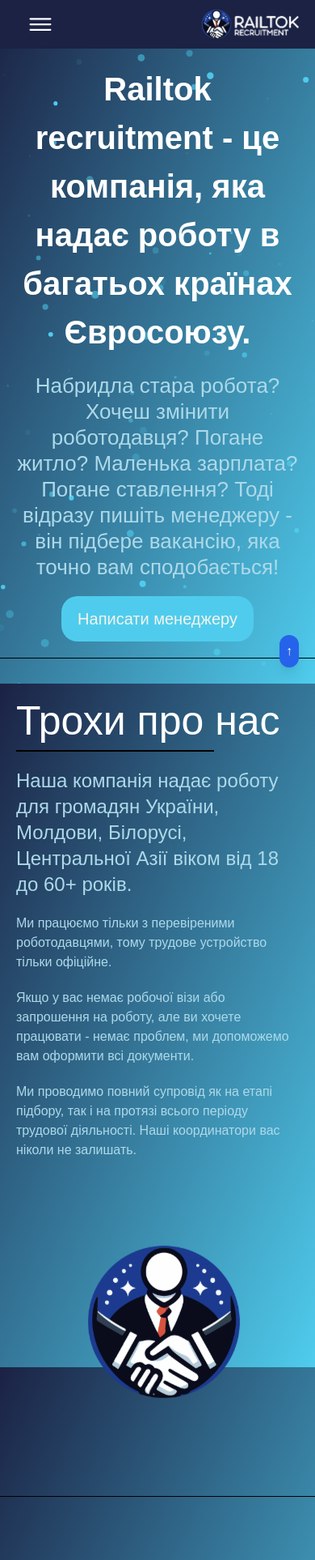
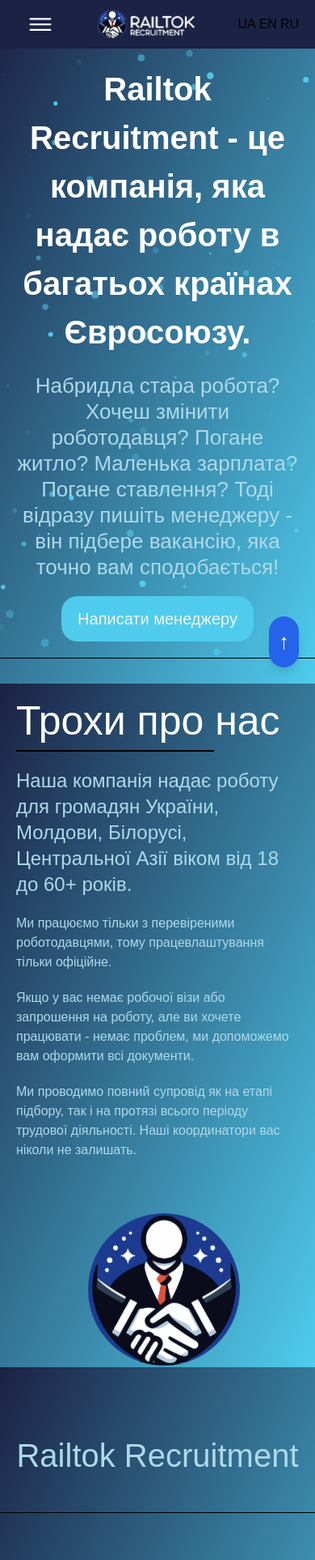
Before and after one commit to Towikk01/railtok, a Next.js app: page / in a window 390 px wide. Shown: the top 1926 px of the page at 81% size. Built offline with nearby package versions, Linux system fonts and the light colour scheme; a web font is replaced by a local one.

Commit message:
feat(root):fixed app

```diff
--- a/src/app/components/header/BurgerMenu.jsx
+++ b/src/app/components/header/BurgerMenu.jsx
@@ -51,11 +51,6 @@
 
             <ButtonWithModal toggle={toggle}/>
             </div>
-            <div className="bg-[#1b2244] w-full flex justify-center text-white relative py-2">
-                <button text="UA" onClick={() => language('uk')}>UA</button>
-                <button text="EN" onClick={() => language('en')}>EN</button>
-                <button text="RU" onClick={() => language('ru')}>RU</button>
-            </div>
         </div>
     )
 }
@@ -63,7 +58,7 @@
 const BurgerMenu = ({opened, toggle, language}) => {
     return (
         <>
-            <button className="w-full pl-3 md:hidden" onClick={toggle}>
+            <button className="w-fit pl-3 md:hidden" onClick={toggle}>
                 {opened ? (
                     <IoMdClose className="w-9 h-9 md:hidden text-white"/>
                 ) : (
--- a/src/app/components/header/Header.jsx
+++ b/src/app/components/header/Header.jsx
@@ -28,9 +28,14 @@
     return (
         <header className="flex flex-row justify-between py-3  z-20 fixed w-full bg-[#1b2244] items-center">
             <div
-                className="flex flex-row items-center justify-center relative md:justify-between w-full max-w-[1000px] mx-auto px-5">
+                className="flex flex-row items-center justify-between relative md:justify-between w-full max-w-[1000px] mx-auto px-5">
                 <BurgerMenu opened={opened} toggle={toggleOpenedMenu} language={language}/>
                 <Image src={Logo} alt="logo" width={120} height={120}/>
+                <div className="flex md:hidden flex-row gap-1">
+                    <button onClick={() => setLanguage ('uk')}>UA</button>
+                    <button onClick={() => setLanguage ('en')}>EN</button>
+                    <button onClick={() => setLanguage ('ru')}>RU</button>
+                </div>
                 <div className="hidden md:flex flex-row gap-8 justify-around items-center w-full px-5 lg:w-3/5">
                     {navigation.map ((item, index) => (
                         <Link key={index} href={item.link} className="whitespace-pre">
--- a/src/app/components/scrolltotop/ScrollToTopButton.jsx
+++ b/src/app/components/scrolltotop/ScrollToTopButton.jsx
@@ -4,7 +4,7 @@
     return (
         <Link href="/" scroll={true}>
             <button
-                className="fixed bottom-5 right-5 z-50 p-2 text-white bg-blue-600 hover:bg-blue-700 focus:outline-none focus:ring-2 focus:ring-blue-600 focus:ring-opacity-50 shadow-lg rounded-full"
+                className="fixed bottom-5 right-5 z-50 p-3 text-[26px] text-white bg-blue-600 hover:bg-blue-700 focus:outline-none focus:ring-2 focus:ring-blue-600 focus:ring-opacity-50 shadow-lg rounded-full"
                 aria-label="Scroll to top"
             >
                 ↑
--- a/src/app/components/vacation-card/VacationCard.jsx
+++ b/src/app/components/vacation-card/VacationCard.jsx
@@ -3,7 +3,7 @@
 
 const VacationCard = ({ title,  country, sellary, schedule, food, accomodation, requirements, description, backgroundImage }) => {
     return (
-        <figure className="relative text-white bg-cover bg-center h-full rounded-lg shadow-md overflow-hidden">
+        <figure className="relative text-white bg-cover bg-center h-full rounded-lg h-fit shadow-md overflow-hidden">
             <Image
                 src={backgroundImage}
                 alt="Background"
--- a/src/app/sections/about/About.jsx
+++ b/src/app/sections/about/About.jsx
@@ -11,7 +11,7 @@
     const currentTranslations = translations[language]
     return (
         <section id="about" className="flex md:flex-row w-full px-5 py-10 border-black border-b">
-            <div className="w-full flex flex-col md:flex-row items-center justify-between gap-10">
+            <div className="w-full flex flex-col md:flex-row items-center justify-between gap-0 md:gap-6">
                 <div className="text-[#ADD9E9] md:w-2/4 w-full flex flex-col gap-5">
                     <h4 className="text-[50px] relative text-white after:absolute w-fit after:w-3/4 after:h-0.5 after:bg-black after:content-[''] after:-bottom-0 after:left-0">{currentTranslations.about.title}</h4>
                     <p className="text-[24px] leading-8 font-[500]">
@@ -27,6 +27,7 @@
                         {currentTranslations.about.p3}
                     </p>
                 </div>
+                <div className="flex flex-col items-center">
                 <motion.div className="md:w-2/5 w-full flex justify-center"
                             initial={{scale : 1}} // Start at normal size
                             animate={{
@@ -42,6 +43,8 @@
                     <Image src={HeadingImage} alt="smthn" width={400} height={400}
                            className="rounded-[50%] h-[335px] lg:h-[400px] object-cover"/>
                 </motion.div>
+                    <h4 className="text-[#ADD9E9] text-[40px]">Railtok Recruitment</h4>
+                </div>
 
             </div>
         </section>
--- a/src/app/translations.js
+++ b/src/app/translations.js
@@ -12,7 +12,7 @@
                     contacts: 'Контакты',
                 },
              heading: {
-                 title: 'Railtok recruitment это компания которая предоставляет работу во многих странах Евросоюза.',
+                 title: 'Railtok Recruitment это компания которая предоставляет работу во многих странах Евросоюза.',
                  description: 'Надоела старая работа? Хочешь поменять работодателя? Плохое жилье? Маленькая зарплата? Плохое отношение? Тогда сразу пишите менеджеру - он подберет вакансию, которая точно вам понравится!'
              },
              about: {
@@ -105,8 +105,8 @@
                  footer: {
         title: 'Ссылки на группы с вакансиями',
         link1: 'Вакансии в Польше',
-        link2: 'Вакансии в Германии',
-        link3: 'Вакансии во Франции',
+        link2: 'Вакансии в западной Европе',
+        link3: 'Вакансии во Эстонии',
     },
              button : 'Написать менеджеру'}
          ,
@@ -120,7 +120,7 @@
                     contacts: 'Contacts',
                 },
                 heading: {
-                    title: 'Railtok recruitment is a company that provides work in many European Union countries.',
+                    title: 'Railtok Recruitment is a company that provides work in many European Union countries.',
                     description: 'Tired of the old job? Want to change employer? Bad housing? Low salary? Bad attitude? Then write to the manager right away - he will pick up a vacancy that you will definitely like!'
                 },
                 about: {
@@ -208,8 +208,8 @@
                 footer : {
                     title: 'Links to groups with vacancies',
                     link1: 'Vacancies in Poland',
-                    link2: 'Vacancies in Germany',
-                    link3: 'Vacancies in France',
+                    link2: 'Vacancies in Western Europe',
+                    link3: 'Vacancies in Estonia',
                 },
                 button: 'Contact a manager',
                 features: [['Official employment', 'Verified employers', 'Vacancies for men, women, and couples', 'Vacancies under Umowa Zlecenia and Umowa o pracę terms'],
@@ -226,13 +226,13 @@
             contacts: 'Контакти',
          },
         heading: {
-            title: 'Railtok recruitment - це компанія, яка надає роботу в багатьох країнах Євросоюзу.',
+            title: 'Railtok Recruitment - це компанія, яка надає роботу в багатьох країнах Євросоюзу.',
             description: 'Набридла стара робота? Хочеш змінити роботодавця? Погане житло? Маленька зарплата? Погане ставлення? Тоді відразу пишіть менеджеру - він підбере вакансію, яка точно вам сподобається!'
 },
         about: {
             title: 'Трохи про нас',
             description: 'Наша компанія надає роботу для громадян України, Молдови, Білорусі, Центральної Азії віком від 18 до 60+ років.',
-            p1: 'Ми працюємо тільки з перевіреними роботодавцями, тому трудове устройство тільки офіційне.',
+            p1: 'Ми працюємо тільки з перевіреними роботодавцями, тому працевлаштування тільки офіційне.',
             p2: 'Якщо у вас немає робочої візи або запрошення на роботу, але ви хочете працювати - немає проблем, ми допоможемо вам оформити всі документи.',
             p3: 'Ми проводимо повний супровід як на етапі підбору, так і на протязі всього періоду трудової діяльності. Наші координатори вас ніколи не залишать.'
     },
@@ -319,7 +319,7 @@
         footer: {
             title: 'Посилання на групи з вакансіями',
             link1: 'Вакансії в Польщі',
-            link2: 'Вакансії в Німеччині',
+            link2: 'Вакансії в західній Європі',
             link3: 'Вакансії во Франції',
         },
         button: 'Написати менеджеру'
```
